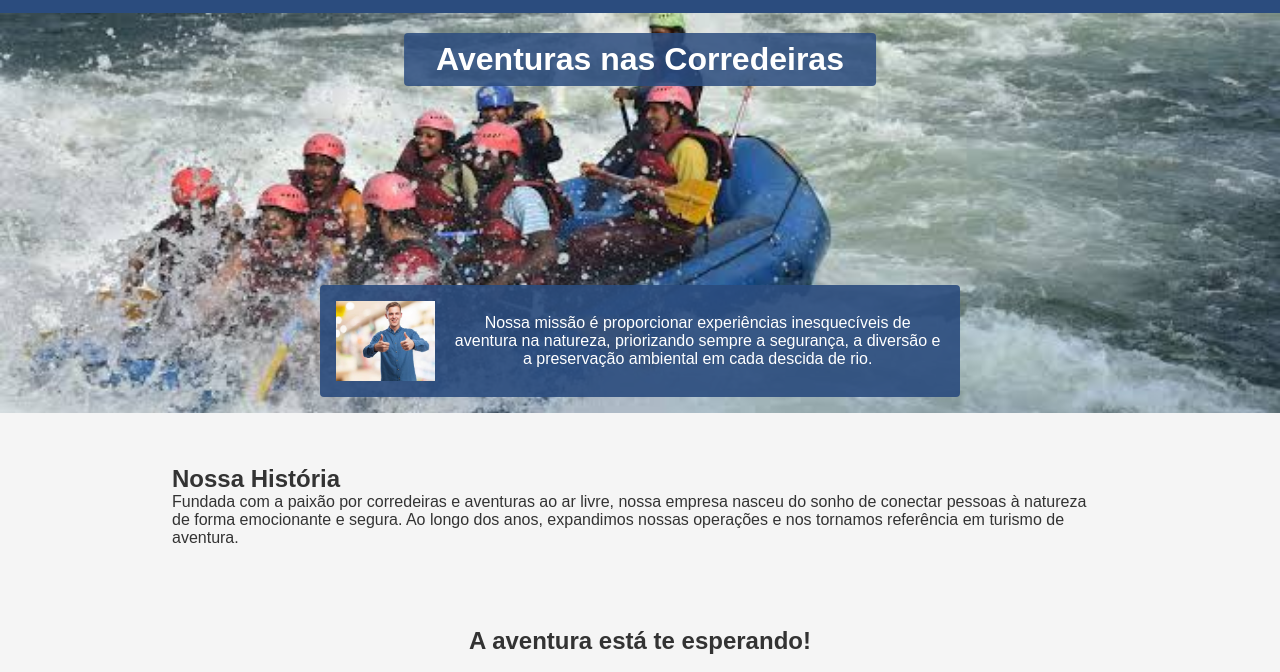
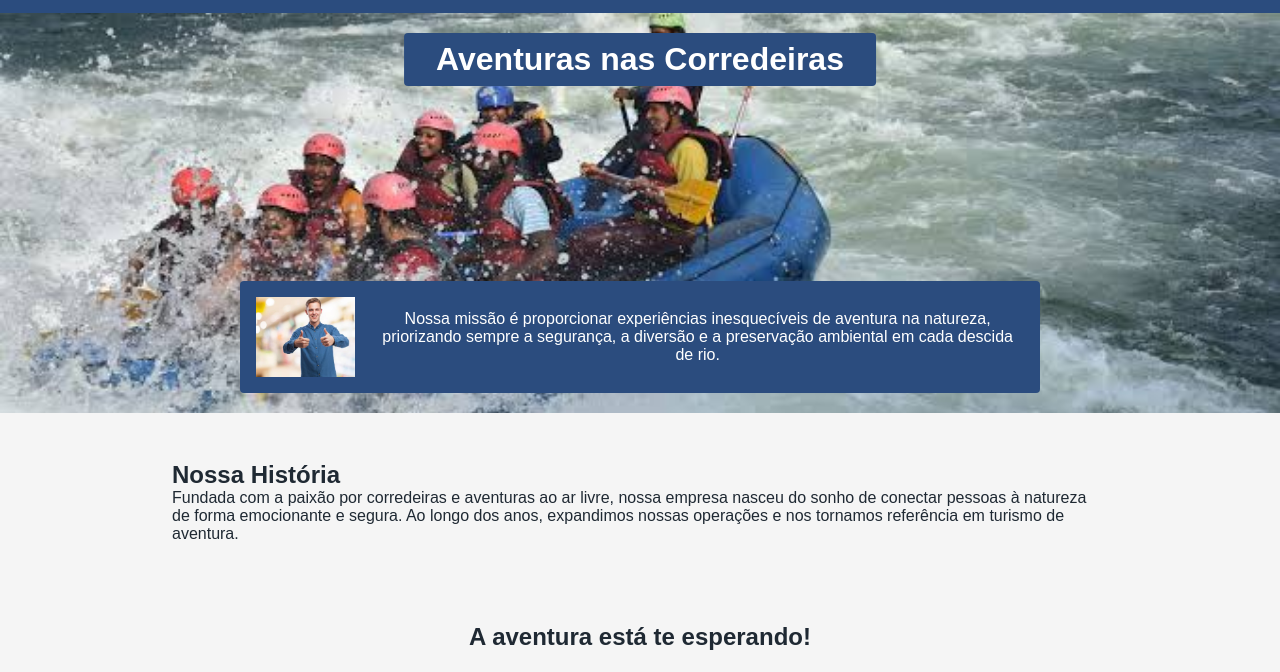
Before and after one commit to edson-byu/wdd130, a plain HTML site: page wwr/sobre.html in a window 1280 px wide. Shown: the part 79-751 px from the top of the page. Drawn offline with Linux system fonts and the light colour scheme.

```diff
--- a/wwr/estilos/rafting.css
+++ b/wwr/estilos/rafting.css
@@ -1,13 +1,12 @@
 :root {
     --primary-color: #2b4c7e;
     --secondary-color: #ffffff;
-    --accent1-color: #333333;
+    --accent1-color: #1f2933;
     --accent2-color: #f5f5f5;
-    --heading-font: Arial, sans-serif;
-    --paragraph-font: Arial, sans-serif;
+    --heading-font: Arial, Helvetica, sans-serif;
+    --paragraph-font: Arial, Helvetica, sans-serif;
 }
 
-/* 1. Reset de seletor universal exigido pela auditoria */
 * {
     margin: 0;
     padding: 0;
@@ -25,6 +24,7 @@ header {
     grid-template-columns: auto 1fr;
     align-items: center;
     background-color: var(--primary-color);
+    color: var(--secondary-color);
     padding: 1rem 2rem;
 }
 
@@ -40,14 +40,13 @@ nav {
 }
 
 nav a {
-    color: var(--secondary-color); /* Texto branco garante contraste perfeito no fundo azul */
+    color: var(--secondary-color);
     text-decoration: none;
     font-weight: bold;
     font-size: 1.1rem;
     padding: 0.5rem;
 }
 
-/* 2. Sobreposição do Hero exigida pela auditoria (relative/absolute) */
 .hero {
     position: relative;
     text-align: center;
@@ -58,6 +57,7 @@ nav a {
     width: 100%;
     height: 400px;
     object-fit: cover;
+    display: block;
 }
 
 .hero h1 {
@@ -65,7 +65,7 @@ nav a {
     top: 20px;
     left: 50%;
     transform: translateX(-50%);
-    background-color: rgba(43, 76, 126, 0.85);
+    background-color: var(--primary-color);
     color: var(--secondary-color);
     padding: 0.5rem 2rem;
     border-radius: 4px;
@@ -77,7 +77,7 @@ nav a {
     bottom: 20px;
     left: 50%;
     transform: translateX(-50%);
-    background-color: rgba(43, 76, 126, 0.9);
+    background-color: var(--primary-color);
     color: var(--secondary-color);
     padding: 1rem;
     border-radius: 4px;
@@ -85,6 +85,7 @@ nav a {
     align-items: center;
     gap: 1rem;
     max-width: 800px;
+    width: 90%;
 }
 
 .hero article img {
@@ -110,6 +111,7 @@ main section:nth-of-type(2) {
 main section:nth-of-type(2) h2 {
     width: 100%;
     text-align: center;
+    font-family: var(--heading-font);
 }
 
 main section:nth-of-type(2) figure {
```
